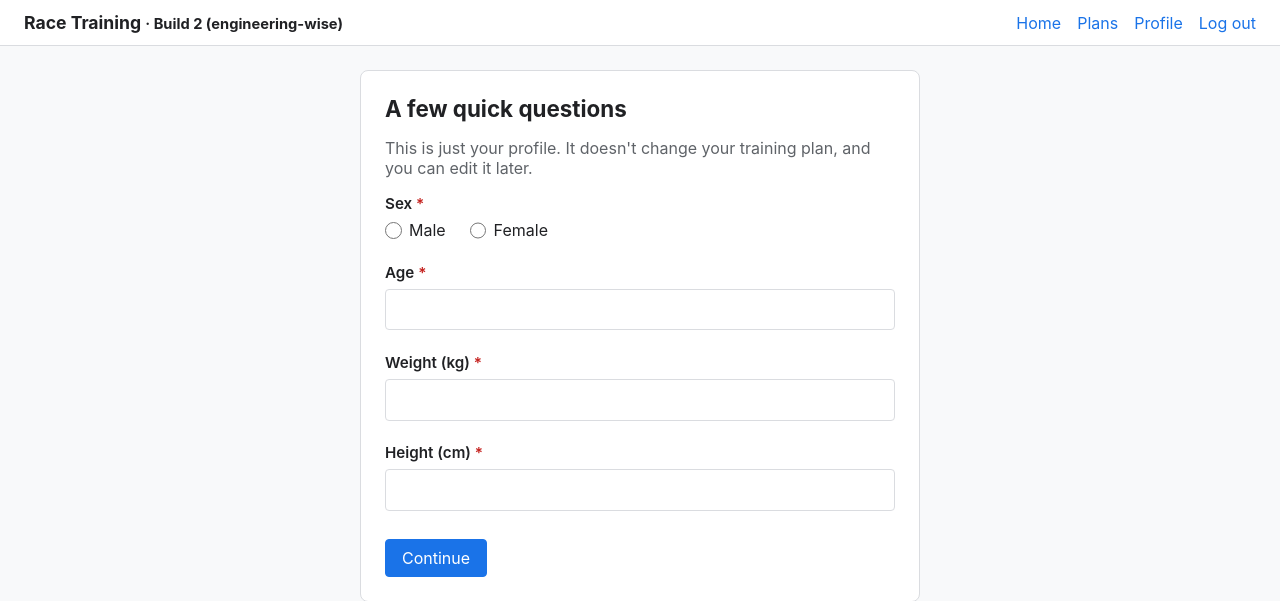
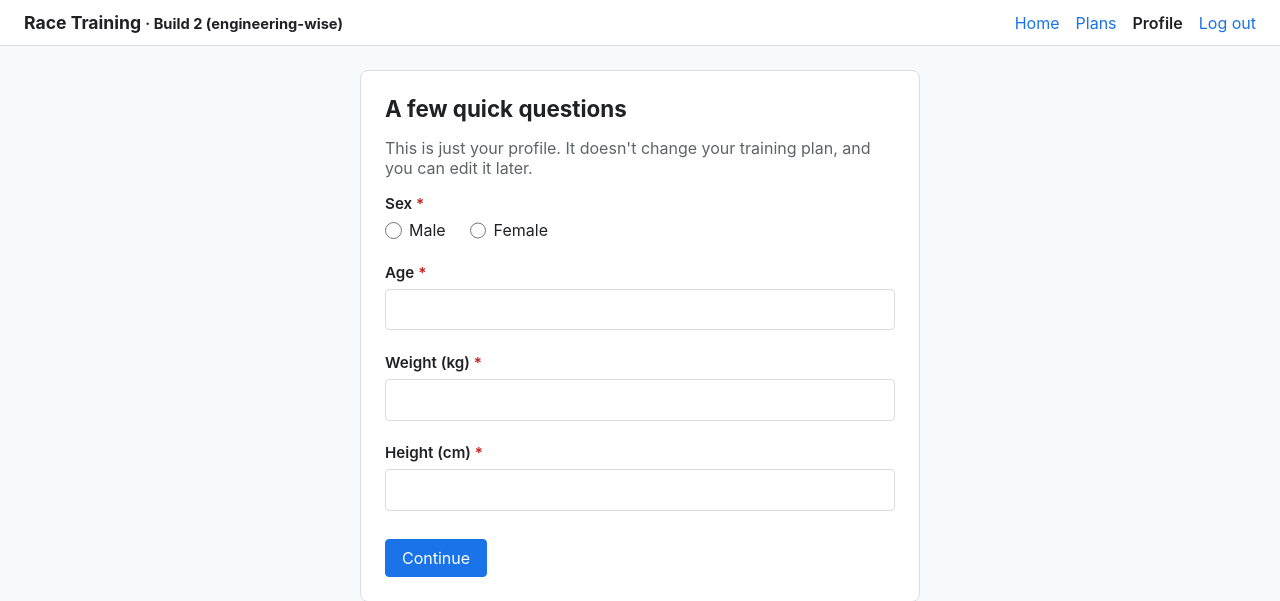
Before and after one commit to HaoSophareth/cs162-ai-app, a Flask app: page /profile in a window 1280 px wide. Shown: the top 601 px of the page. Run offline with Flask 3, Linux system fonts and the light colour scheme; the visitor is signed in with stand-in values (Sample User, id 1); data that the repository does not hold is empty.

Commit message:
Build 2: top bar marks the current page (re-prompt)

```diff
--- a/engineering_build/static/style.css
+++ b/engineering_build/static/style.css
@@ -55,7 +55,7 @@ h1 { font-size: 1.4rem; margin: 0 0 1rem; }
 }
 .brand { font-weight: 700; font-size: 1.1rem; color: #202124; text-decoration: none; }
 .nav-links { display: flex; flex-wrap: wrap; gap: 0.25rem 1rem; align-items: center; }
-.nav-current { font-weight: 600; }
+.nav-links .nav-current { font-weight: 600; color: #202124; text-decoration: none; }
 /* On phones the bar takes two or more lines, so anchors need to stop lower. */
 @media (max-width: 520px) {
   html { scroll-padding-top: 7rem; }
--- a/engineering_build/templates/base.html
+++ b/engineering_build/templates/base.html
@@ -10,6 +10,12 @@
   <nav class="topbar">
     {# On the calendar these two are plain text, not links, so clicking them does nothing. #}
     {% set on_calendar = request.endpoint == 'main.week' %}
+    {# Which top bar item the current page belongs to. #}
+    {% set section = {
+      'main.week': 'home', 'main.run_detail': 'home', 'main.edit_run': 'home',
+      'main.plans': 'plans', 'main.plan_summary': 'plans', 'main.plan_step': 'plans',
+      'main.profile': 'profile',
+    }.get(request.endpoint) %}
     {% if on_calendar %}
       <span class="brand" aria-current="page">Race Training <small>· Build 2 (engineering-wise)</small></span>
     {% else %}
@@ -20,10 +26,10 @@
         {% if on_calendar %}
           <span class="nav-current" aria-current="page">Home</span>
         {% else %}
-          <a href="{{ url_for('main.week', _anchor='current') }}">Home</a>
+          <a href="{{ url_for('main.week', _anchor='current') }}"{% if section == 'home' %} class="nav-current" aria-current="true"{% endif %}>Home</a>
         {% endif %}
-        <a href="{{ url_for('main.plans') }}">Plans</a>
-        <a href="{{ url_for('main.profile') }}">Profile</a>
+        <a href="{{ url_for('main.plans') }}"{% if section == 'plans' %} class="nav-current" aria-current="true"{% endif %}>Plans</a>
+        <a href="{{ url_for('main.profile') }}"{% if section == 'profile' %} class="nav-current" aria-current="true"{% endif %}>Profile</a>
         <a href="{{ url_for('auth.logout') }}">Log out</a>
       {% else %}
         <a href="{{ url_for('auth.login') }}">Log in</a>
```
